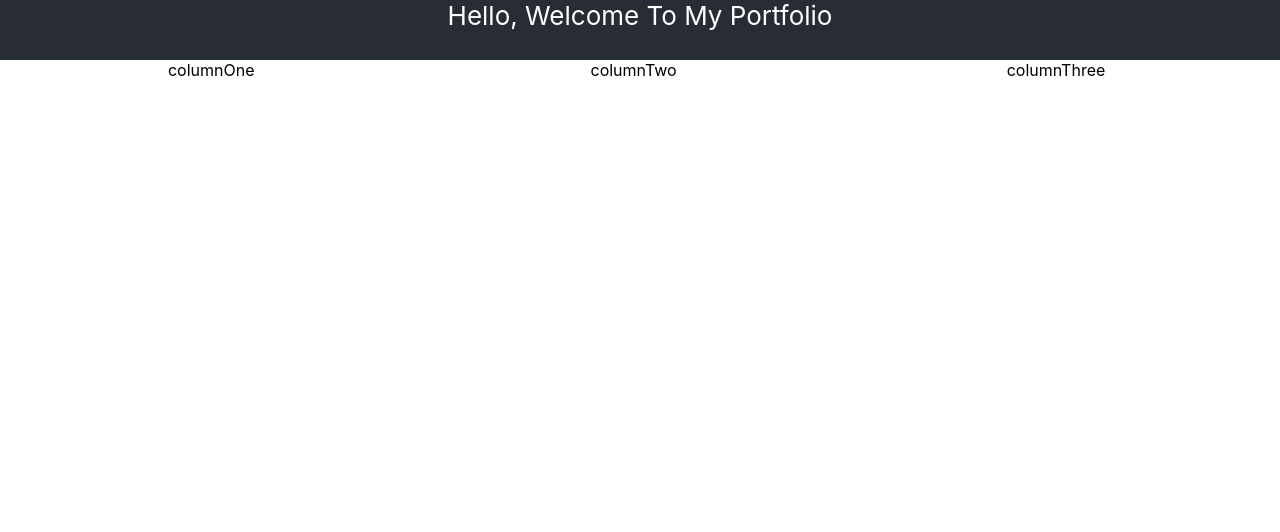
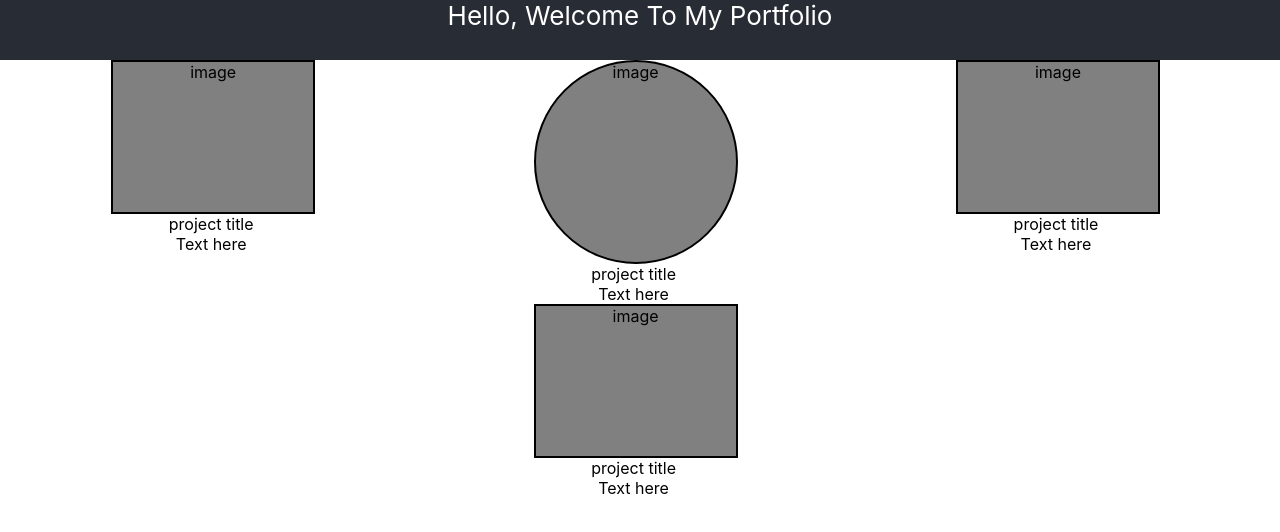
Before and after one commit to RivaD2/riva-portfolio, a React (Create React App) app: page / in a window 1280 px wide. Shown: the top 532 px of the page. Built offline with nearby package versions, Linux system fonts and the light colour scheme.

Commit message:
created containers for projects and bio

```diff
--- a/src/App.css
+++ b/src/App.css
@@ -9,11 +9,35 @@
   height: 60px;
 
 }
+
 .column-container {
   display:flex;
   flex-direction:row;
 
 }
+
 .column {
   flex-basis:33%;
+  display:flex;
+  flex-direction: column;
+  align-items:center;
 }
+
+.project-container {
+  width:200px;
+}
+
+.project-image {
+  width:100%;
+  height:150px;
+  border:solid 2px black;
+  background-color: gray;
+}
+
+.bio-image {
+  width:100%;
+  height:200px;
+  border:solid 2px black;
+  background-color: gray;
+  border-radius: 100%;
+}
--- a/src/App.js
+++ b/src/App.js
@@ -8,14 +8,55 @@ function App() {
         <div class="welcome-message">Hello, Welcome To My Portfolio</div>
         </header>
       <div className="column-container">
-        <div className="column">
-          columnOne
+        <div className="column" id="column-one">
+          <div className="project-container">
+            <div className="project-image">
+              image
+            </div>
+            <div className="project-title">
+              project title
+            </div>
+            <div className="project-desc">
+              Text here
+            </div>
+          </div>
         </div>
-        <div className="column">
-          columnTwo
+        <div className="column" id="column-two">
+        <div className="project-container">
+            <div className="bio-image">
+              image
+            </div>
+            <div className="bio-title">
+              project title
+            </div>
+            <div className="bio-desc">
+              Text here
+            </div>
+          </div>
+          <div className="project-container">
+            <div className="project-image">
+              image
+            </div>
+            <div className="project-title">
+              project title
+            </div>
+            <div className="project-desc">
+              Text here
+            </div>
+          </div>
         </div>
-        <div className="column">
-          columnThree
+        <div className="column" id="column-three">
+        <div className="project-container">
+            <div className="project-image">
+              image
+            </div>
+            <div className="project-title">
+              project title
+            </div>
+            <div className="project-desc">
+              Text here
+            </div>
+          </div>
         </div>
 
 
```
